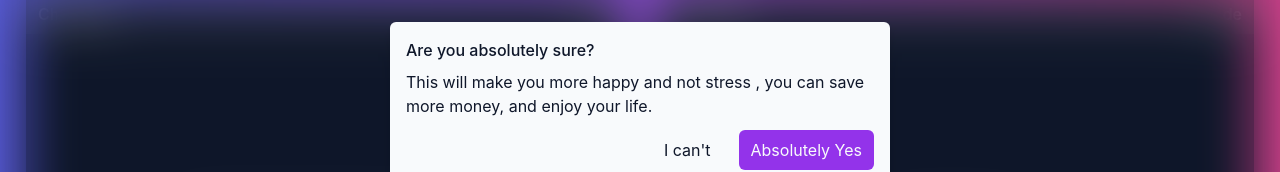
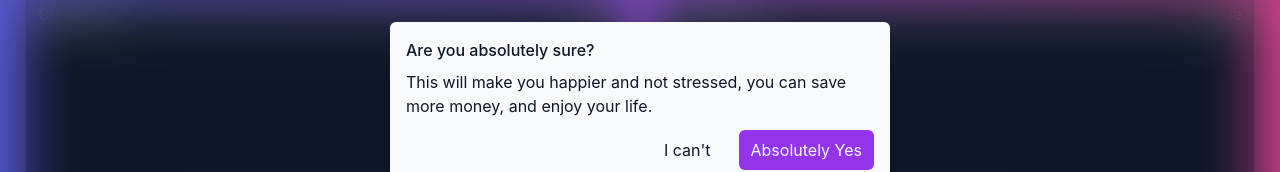
Before and after one commit to luxuling/radix-tailwind-styled-component, a React (Vite) app: page / in a window 1280 px wide. Both pictures are taken after a click on the button "Leave her". Shown: the part 774-946 px from the top of the page. Built offline with nearby package versions, Linux system fonts and the light colour scheme; what tailwindcss-radix would draw is missing.

Commit message:
fix some typo

```diff
--- a/src/components/alertDialog/index.tsx
+++ b/src/components/alertDialog/index.tsx
@@ -13,17 +13,19 @@ export default function AlertDialogReact() {
       <AlertDialog.Portal>
         <AlertDialog.Overlay
           className={`${
-            isOpen ? "opacity-100" : "opacity-0"
-          } transition-all duration-150 ease-in-out flex fixed inset-0 justify-center items-center p-4 w-full h-full bg-opacity-10 drop-shadow-lg backdrop-blur-xl bg-slate-900 z-[99]`}>
+            isOpen ? "visible opacity-100" : "invisible opacity-0"
+          } transition-all duration-200 ease-in-out flex fixed inset-0 justify-center items-center p-4 w-full h-full bg-opacity-10 drop-shadow-lg backdrop-blur-xl bg-slate-900 z-[99]`}>
           <AlertDialog.Content
             className={`${
-              isOpen ? "opacity-100 scale-100" : "opacity-0 scale-0"
-            } p-4 w-full md:w-[500px]  md:text-base text-sm rounded-md text-slate-900 bg-slate-50 transition-all ease-in-out duration-150`}>
+              isOpen
+                ? "visible opacity-100 scale-100"
+                : "invisible opacity-0 scale-0"
+            } p-4 w-full md:w-[500px]  md:text-base text-sm rounded-md text-slate-900 bg-slate-50 transition-all ease-in-out duration-200`}>
             <AlertDialog.Title className="mb-2 font-medium">
               Are you absolutely sure?
             </AlertDialog.Title>
             <AlertDialog.Description>
-              This will make you more happy and not stress , you can save more
+              This will make you happier and not stressed, you can save more
               money, and enjoy your life.
             </AlertDialog.Description>
             <div className="flex gap-4 justify-end items-center py-3">
--- a/src/data/components.tsx
+++ b/src/data/components.tsx
@@ -24,7 +24,7 @@ export default function useComponents() {
       link: `${baseLink}/checkbox/index.tsx`,
     },
     {
-      name: "Alrt Dialog",
+      name: "Alert Dialog",
       component: AlertDialogReact,
       link: `${baseLink}/alertDialog/index.tsx`,
     },
```
